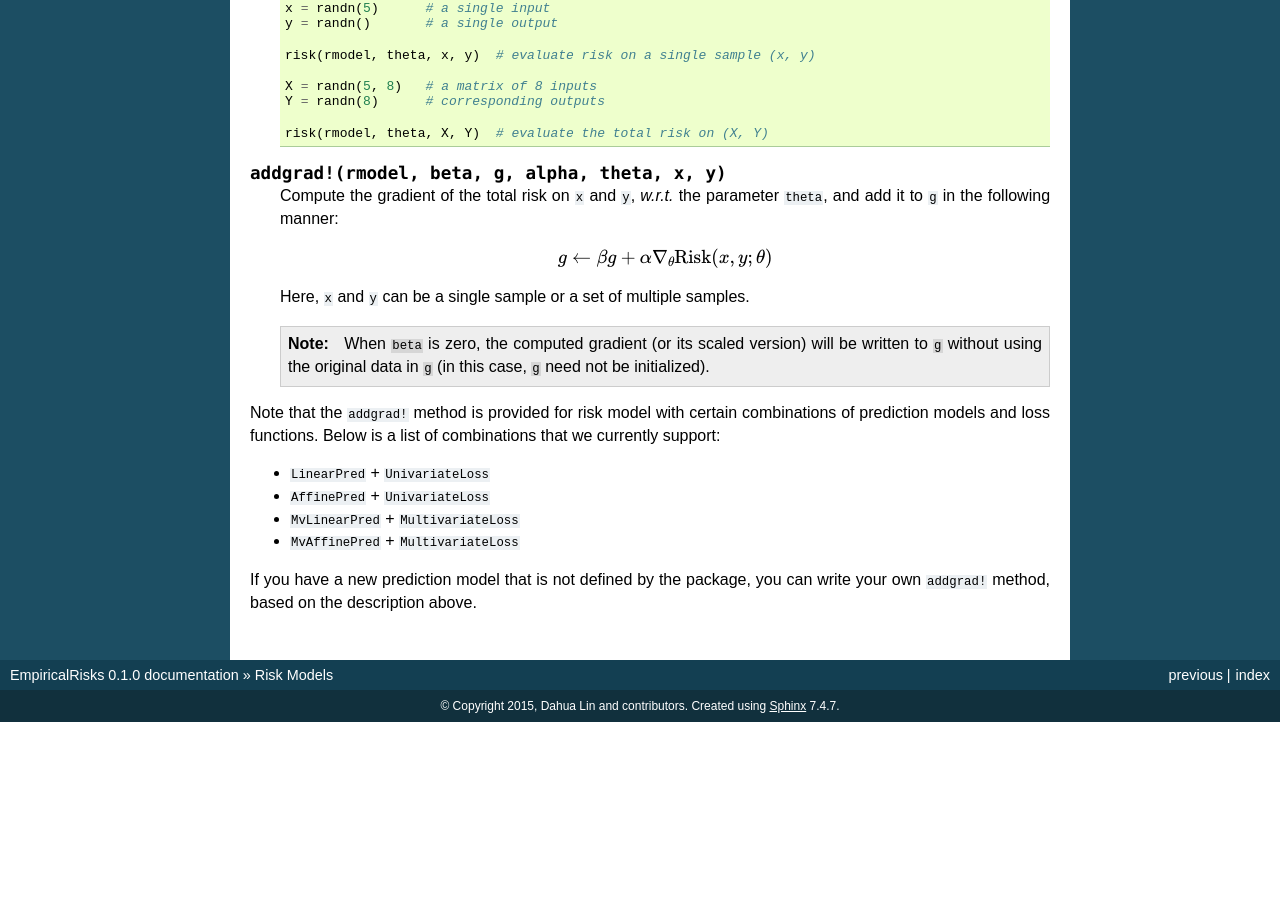
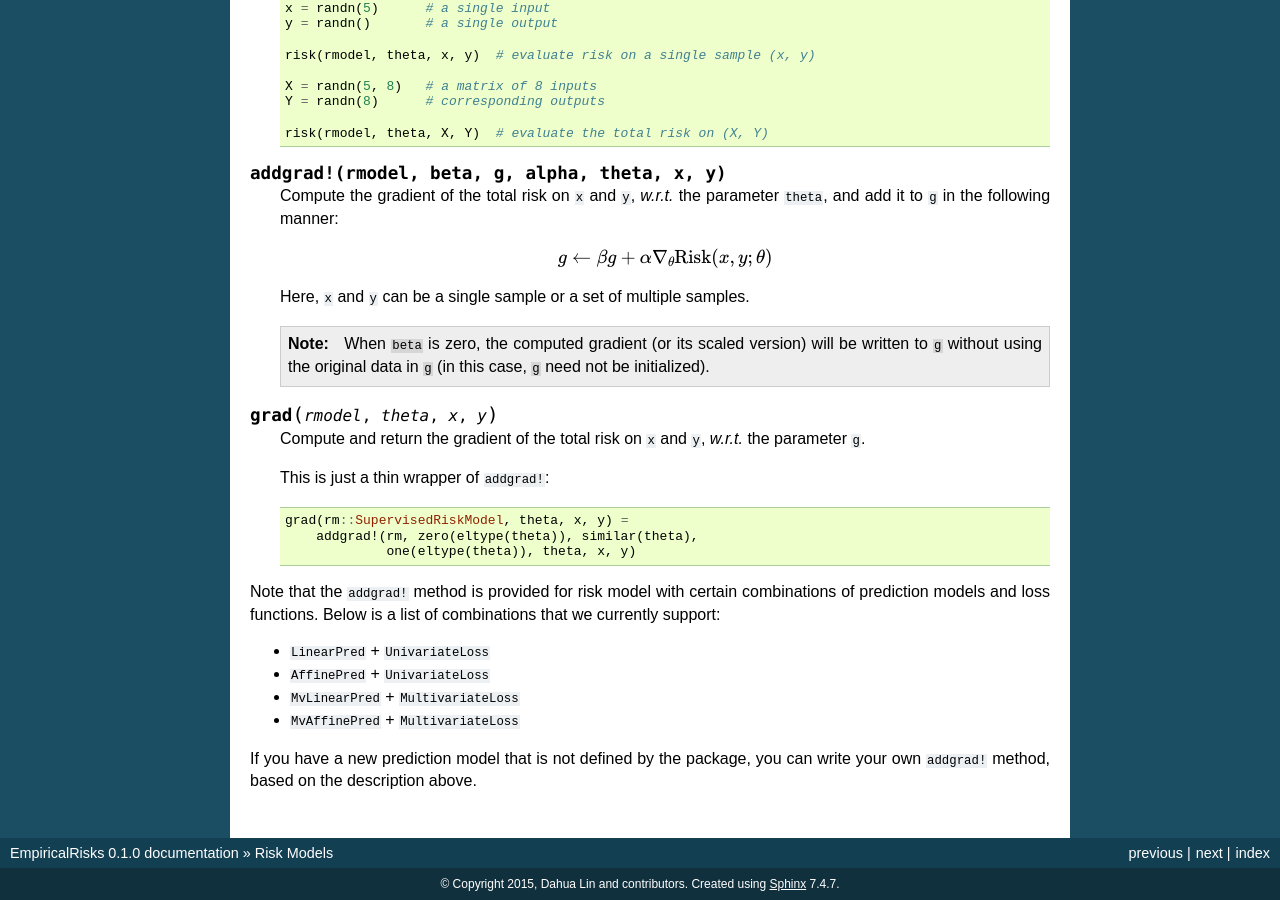
Before and after one commit to lindahua/EmpiricalRisks.jl, a Sphinx documentation site: the page built from doc/source/riskmodels.rst, in a window 1280 px wide and 900 px high, scrolled down 1167 px. Built offline with Sphinx 7.4.7, drawn with Linux system fonts in a browser that asks for light colours; formulas are drawn with MathJax 3; before the commit the page ends 1889 px from its top, so only the background shows below that; some of the changed text lies outside the part shown.

```diff
--- a/doc/source/index.rst
+++ b/doc/source/index.rst
@@ -29,3 +29,4 @@ Contents:
    prediction.rst
    loss.rst
    riskmodels.rst
+   regularizers.rst
--- a/doc/source/riskmodels.rst
+++ b/doc/source/riskmodels.rst
@@ -90,6 +90,20 @@ The package provides methods for computing the *total risk* and the derivative o
 
         When ``beta`` is zero, the computed gradient (or its scaled version) will be written to ``g`` without using the original data in ``g`` (in this case, ``g`` need not be initialized).
 
+
+.. function:: grad(rmodel, theta, x, y)
+
+    Compute and return the gradient of the total risk on ``x`` and ``y``, *w.r.t.* the parameter ``g``.
+
+    This is just a thin wrapper of ``addgrad!``:
+
+    .. code-block:: julia
+
+        grad(rm::SupervisedRiskModel, theta, x, y) =
+            addgrad!(rm, zero(eltype(theta)), similar(theta),
+                     one(eltype(theta)), theta, x, y)
+
+
 Note that the ``addgrad!`` method is provided for risk model with certain combinations of prediction models and loss functions. Below is a list of combinations that we currently support:
 
 - ``LinearPred`` + ``UnivariateLoss``
```
Also changed, not shown: doc/source/regularizers.rst (added, +114 -0 lines).
